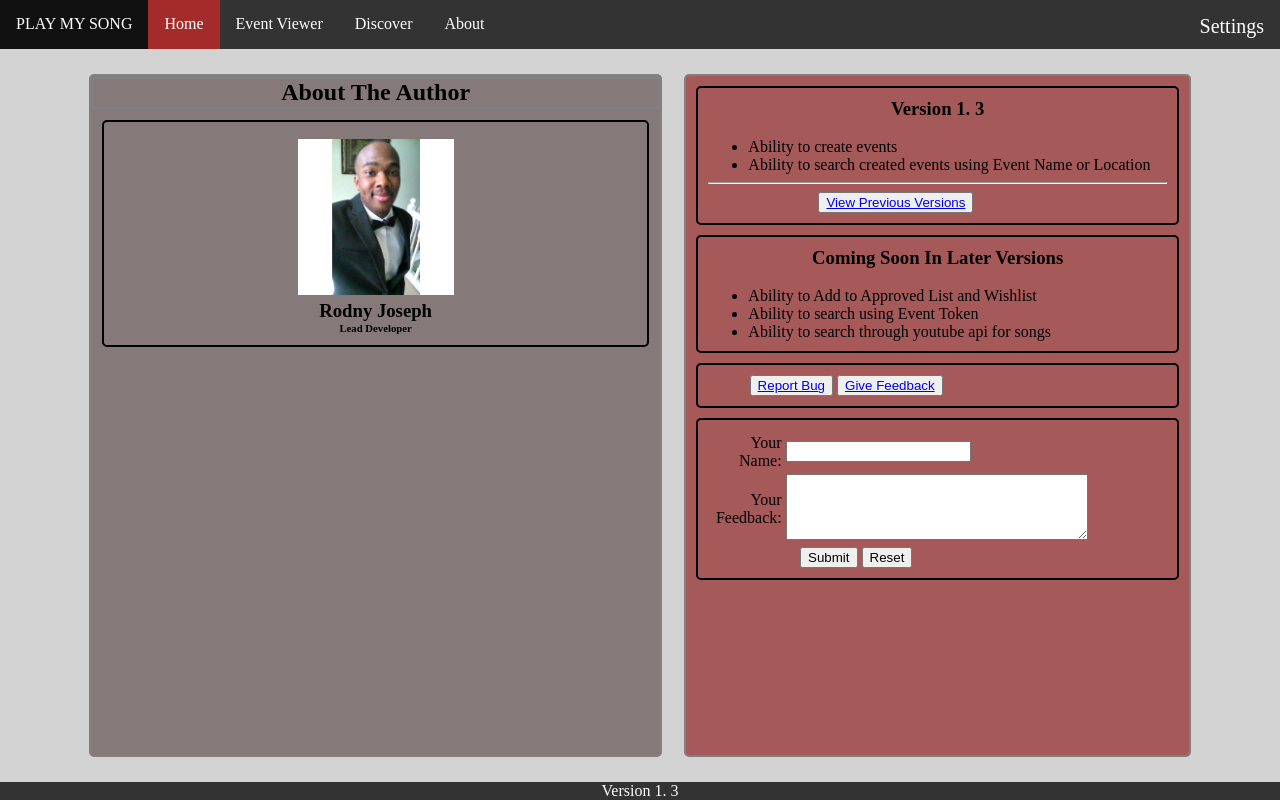
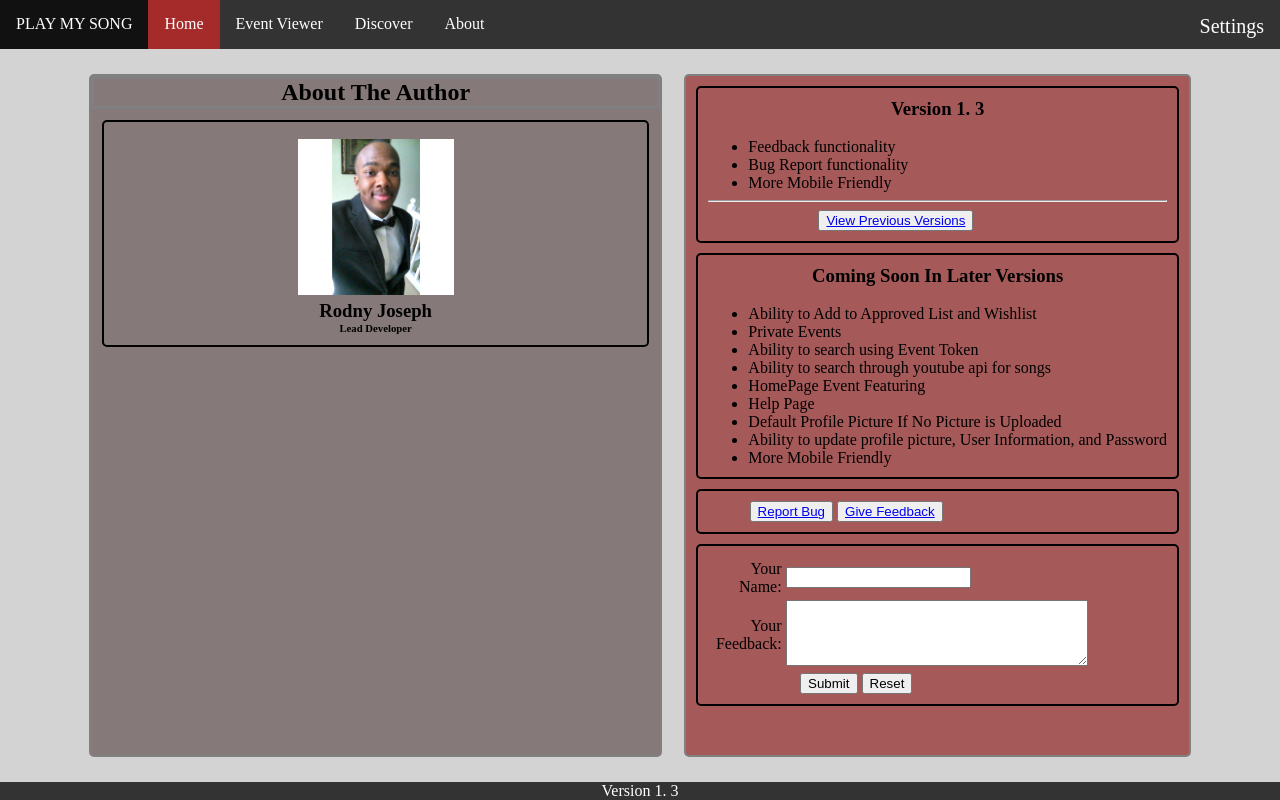
Before and after one commit to rodnyj/PlayMySongApp, a PHP site: page /about.php?feedback=set in a window 1280 px wide. Run offline with PHP 8.4, Linux system fonts and the light colour scheme; data that the repository does not hold is empty.

```diff
--- a/about.php
+++ b/about.php
@@ -43,8 +43,9 @@ session_start();
             <article>
                <h3 class=center>Version 1. 3</h3><br>
                <ul class=side>
-                   <li>Ability to create events</li>
-                   <li>Ability to search created events using Event Name or Location</li>
+                   <li>Feedback functionality</li>
+                   <li>Bug Report functionality</li>
+                   <li>More Mobile Friendly</li>
                </ul>
                <hr>
                <button class=version><a href="about.php?previousversions=set"> View Previous Versions</a></button>
@@ -67,8 +68,14 @@ session_start();
                 <h3 class=center>Coming Soon In Later Versions</h3><br>
                 <ul class=side>
                     <li>Ability to Add to Approved List and Wishlist</li></li>
+                    <li>Private Events</li>
                     <li>Ability to search using Event Token</li>
                     <li>Ability to search through youtube api for songs</li>
+                    <li>HomePage Event Featuring</li>
+                    <li>Help Page</li>
+                    <li> Default Profile Picture If No Picture is Uploaded</li>
+                    <li>Ability to update profile picture, User Information, and Password</li>
+                    <li>More Mobile Friendly</li>
                 </ul>
             </article>
 
--- a/my_event.php
+++ b/my_event.php
@@ -9,6 +9,7 @@
                             }
                             else
                             {
+                                echo "<h1 class='center rsvp_header'> CLICK AN EVENT TO SEE REQUESTED SONGS</h1><hr>";
                                 include './php/display_my_events.php';
 
                                    // echo "Ability to Modify Date And Event Information Coming Soon";
--- a/view_my_rsvp.php
+++ b/view_my_rsvp.php
@@ -9,6 +9,7 @@
         }
         else
         {
+            echo "<h1 class='center rsvp_header'> CLICK AN EVENT TO REQUEST A SONG</h1><hr>";
             while($rsvp_rows = $run->fetch_assoc()) // fetches all rows that meets condition
             {
                 // troubleshoot echo $rsvp_rows['event_id'];
```
Also changed, not shown: create_event.php (+5 -5 lines), css/view_my_rsvp.css.php (+19 -0 lines), php/display_events_rsvp.php (+11 -3 lines), php/display_my_events.php (+16 -8 lines).
